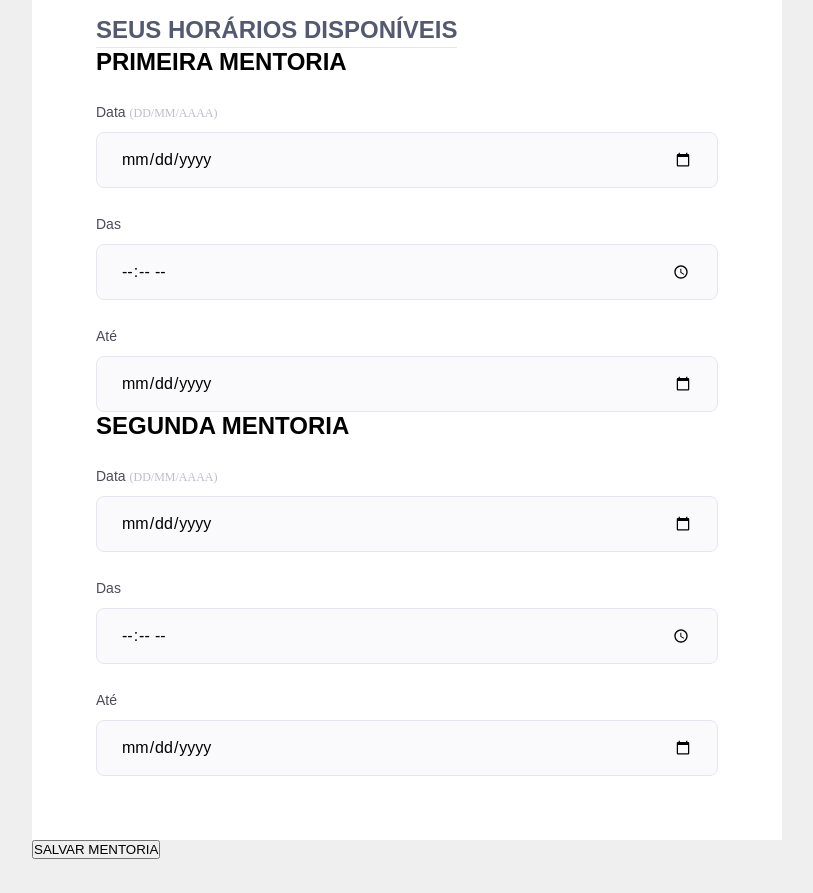
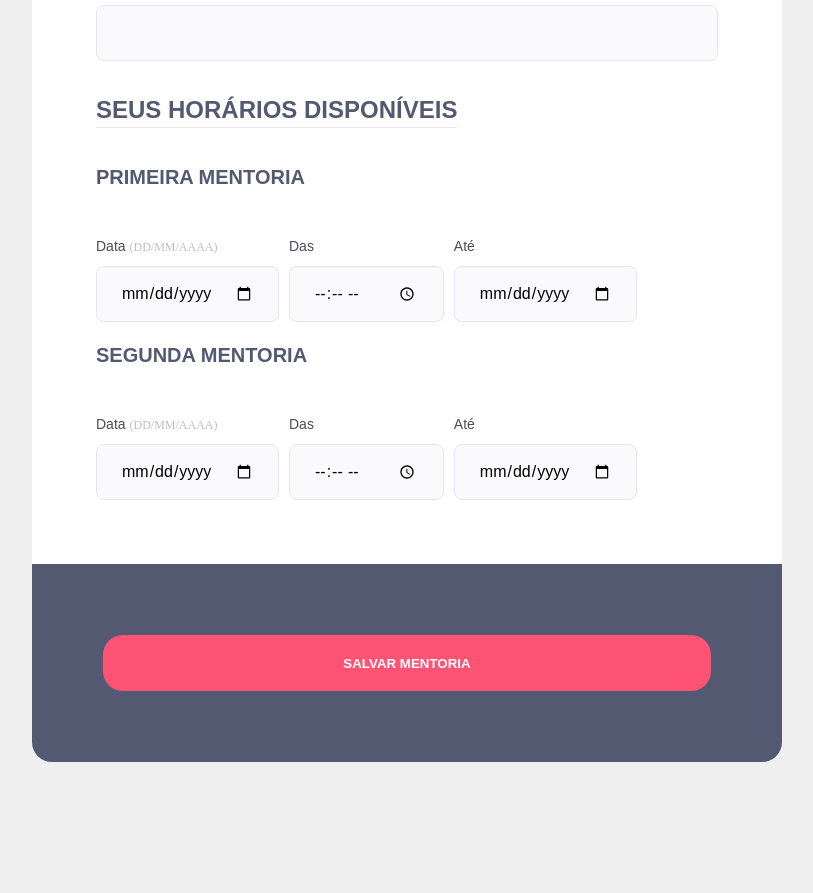
Before and after one commit to leosantosp/explorer-rocketseat, a plain HTML site: page desafio-03/recriando-layout01/index.html in a window 1280 px wide. Shown: the part 723-1616 px from the top of the page, without its empty margins (233-1046 px from the left). Before the commit the page ends 1582 px from the top, so only its background shows below. Drawn offline with Linux system fonts and the light colour scheme; a web font is replaced by a local one.

Commit message:
work upload 13-11

```diff
--- a/desafio-03/recriando-layout01/index.html
+++ b/desafio-03/recriando-layout01/index.html
@@ -53,6 +53,7 @@
                 <div class="fieldset-wrapper">
                     <h2>PRIMEIRA MENTORIA</h2>
 
+                    <div class="col-3">
                         <div class="input-wrapper">
                             <label for="mentor-firstDate">Data <span>(DD/MM/AAAA)</span></label>
                             <input type="date" name="first-date" id="mentor-firstDate">
@@ -68,10 +69,11 @@
                             <input type="date" name="first-end" id="mentor-firstEnd">
                         </div>
                     </div>
+                </div>
 
                 <div class="fieldset-wrapper">
                     <h2>SEGUNDA MENTORIA</h2>
-
+                    <div class="col-3">
                         <div class="input-wrapper">
                             <label for="mentor-secondDate">Data <span>(DD/MM/AAAA)</span></label>
                             <input type="date" name="second-date" id="mentor-secondDate">
@@ -87,6 +89,7 @@
                             <input type="date" name="second-end" id="mentor-secondEnd">
                         </div>
                     </div>
+                </div>
             </fieldset>
         </form>
         <footer class="form-buttons">
--- a/desafio-03/recriando-layout01/style.css
+++ b/desafio-03/recriando-layout01/style.css
@@ -74,6 +74,7 @@ fieldset {
     display: flex;
     flex-direction: column;
     gap: 24px;
+    margin-top: 16px;
 }
 
 fieldset legend {
@@ -84,11 +85,13 @@ fieldset legend {
     line-height: 34px;
     text-transform: uppercase;
     border-bottom: 1px solid #E6E6F0;
+    margin-bottom: 16px;
 }
 
 .input-wrapper {
     display: flex;
     flex-direction: column;
+    margin-top: 16px;
 }
 
 .col-2 {
@@ -126,3 +129,41 @@ fieldset legend {
     border-radius: 8px;
     border: 1px solid #E6E6F0;
 }
+
+.col-3 {
+    display: flex;
+    gap: 10px;
+}
+
+.fieldset-wrapper h2 {
+    font-size: 20px;
+    color: #535971;
+    line-height: 34px;
+}
+
+footer {
+    background: #535971;
+    border-radius: 0 0 20px 20px;
+    padding: 71px 52px;
+    display: flex;
+    align-items: center;
+    justify-content: center;
+    margin-bottom: 417px;
+}
+
+footer .button {
+    width: 608px;
+    height: 56px;
+    background: #FF5374;
+    border-radius: 20px;
+    color: #FFF;
+    font-family: 'Staatliches', sans-serif;
+    border: none;
+    padding: 15px 40px;
+    font-weight: bold;
+    cursor: pointer;
+}
+
+footer .button:hover {
+    background: rgb(207, 68, 96);
+}
```
Lines whose indentation alone changed are shown as unchanged.
